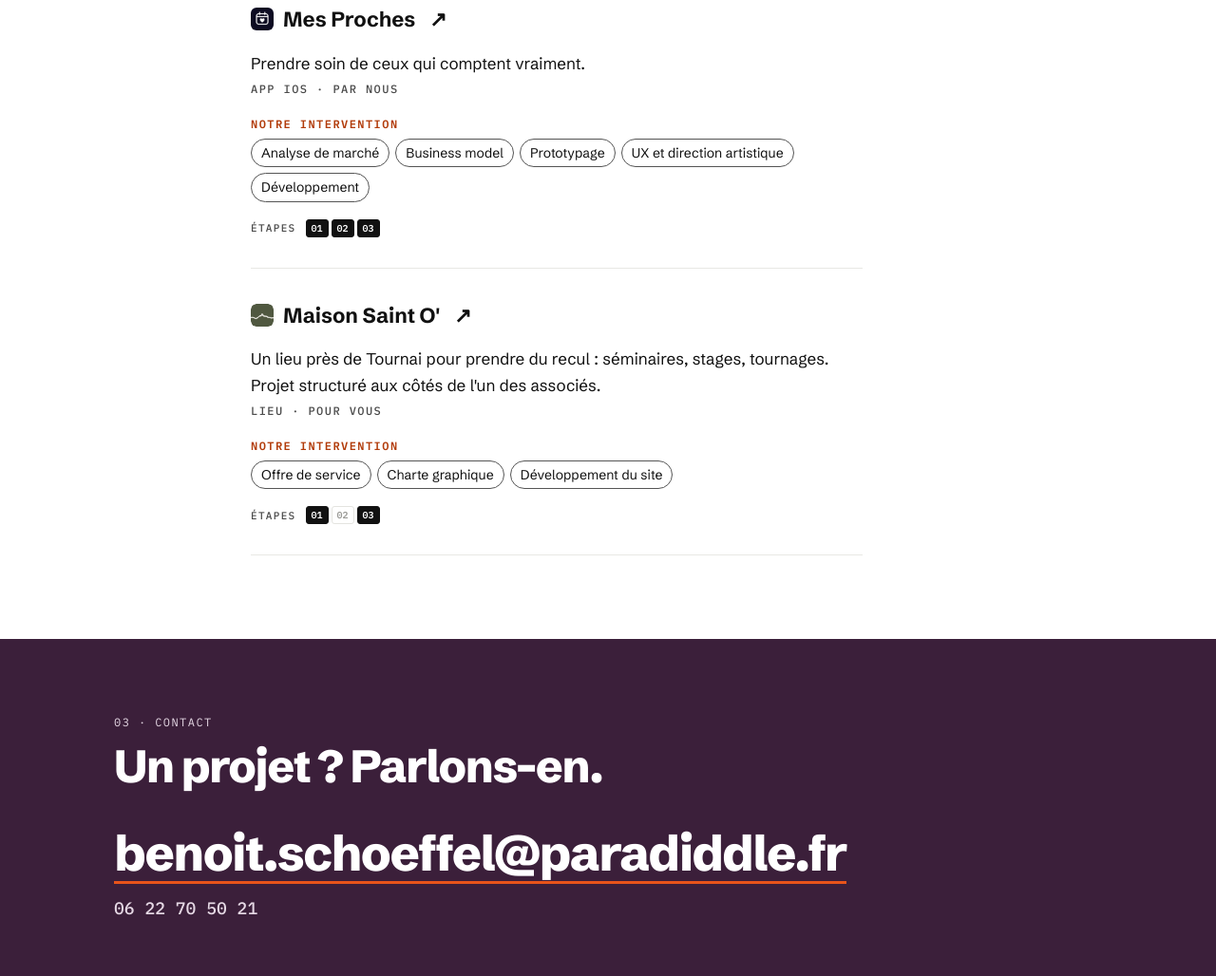
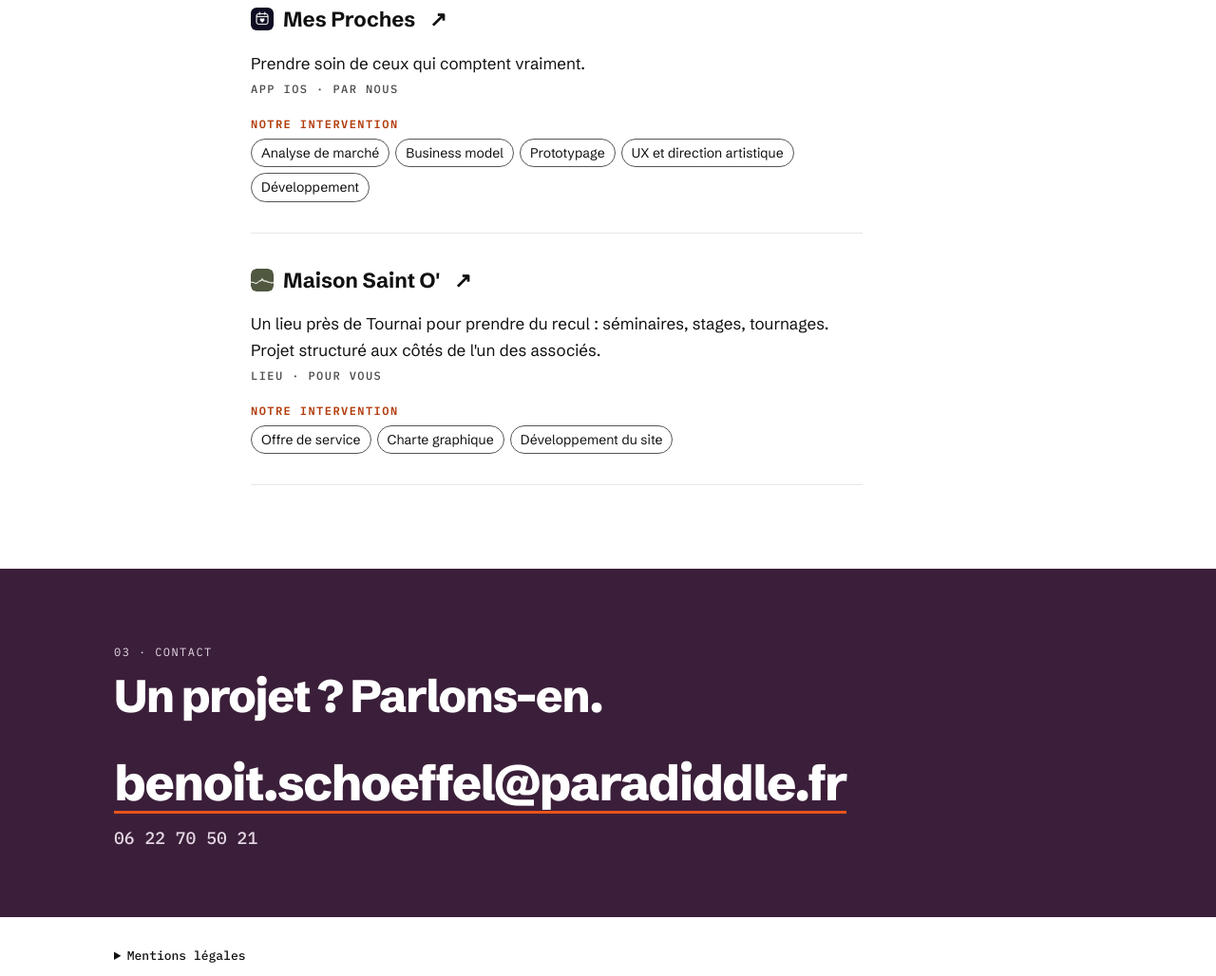
Before and after one commit to bschoeffel/paradiddle-site, a plain HTML site: page index.html in a window 1280 px wide. Shown: the part 1875-2903 px from the top of the page at 95% size. Drawn offline with Linux system fonts and the light colour scheme.

Commit message:
Projets : retire les puces d'étapes
Co-Authored-By: Claude Opus 5.5 <noreply@anthropic.com>
Claude-Session: https://claude.ai/code/session_01BLnAgTWFHsGTDW4dwBqLML

```diff
--- a/index.html
+++ b/index.html
@@ -435,7 +435,6 @@ try { if (!window.matchMedia('(prefers-reduced-motion: reduce)').matches && !ses
               <p class="what">App iOS · par nous</p>
               <p class="lbl">Notre intervention</p>
               <ul class="tags"><li>Analyse de marché</li><li>Business model</li><li>Prototypage</li><li>UX et direction artistique</li><li>Développement</li></ul>
-              <p class="st" aria-label="Étapes 01, 02, 03"><span class="st-l" aria-hidden="true">Étapes</span><i class="on">01</i><i class="on">02</i><i class="on">03</i></p>
             </div>
           </li>
           <li class="work">
@@ -445,7 +444,6 @@ try { if (!window.matchMedia('(prefers-reduced-motion: reduce)').matches && !ses
               <p class="what">Lieu · pour vous</p>
               <p class="lbl">Notre intervention</p>
               <ul class="tags"><li>Offre de service</li><li>Charte graphique</li><li>Développement du site</li></ul>
-              <p class="st" aria-label="Étapes 01, 03"><span class="st-l" aria-hidden="true">Étapes</span><i class="on">01</i><i>02</i><i class="on">03</i></p>
             </div>
           </li>
         </ul>
```
